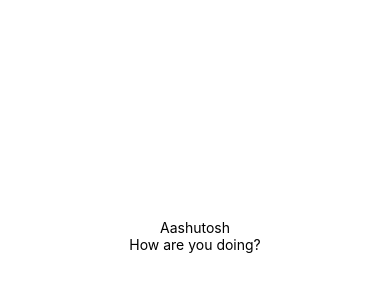
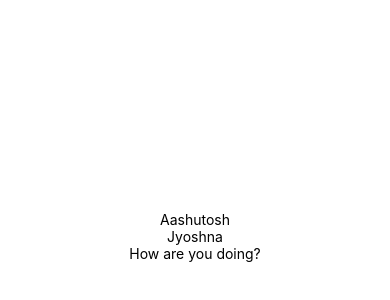
Before and after one commit to ambardekar2/AashuFirstApp, a React Native app: screen / in a window 390 px wide. Shown: the part 186-486 px from the top of the page. Built offline with nearby package versions, Linux system fonts and the light colour scheme.

Commit message:
Update App.js Jyoshna

```diff
--- a/App.js
+++ b/App.js
@@ -5,6 +5,8 @@ export default function App() {
   return (
     <View style={styles.container}>
       <Text>Aashutosh</Text>
+      <Text>Jyoshna</Text>
+
       <Text>How are you doing?</Text>
       <StatusBar style="auto" />
     </View>
```
